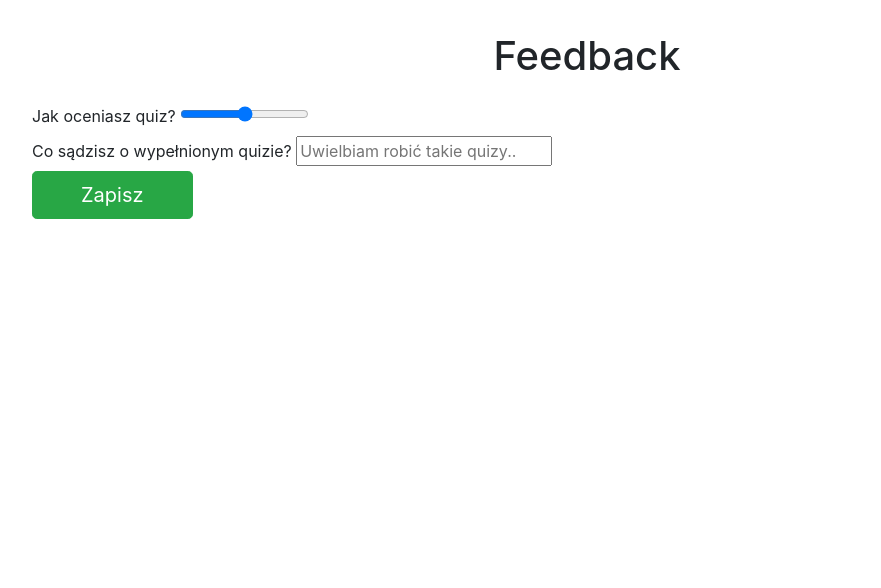
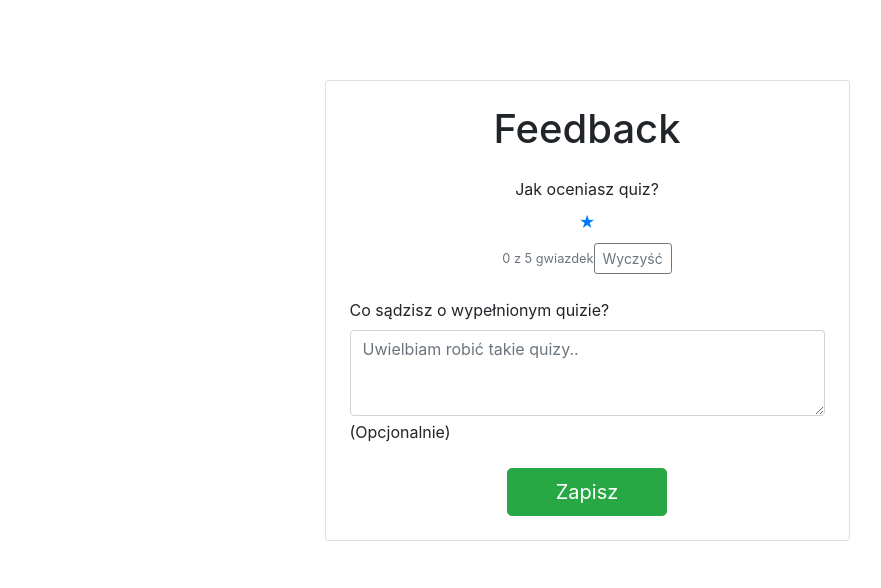
Before and after one commit to martinszkita/grywalizacja, a Django app: template gamification/quiz/templates/quiz/feedback.html in a window 1280 px wide. Shown: the part 40-628 px from the top of the page, without its empty margins (53-934 px from the left). Run offline with Django 5.2, Linux system fonts and the light colour scheme; the template is opened without the code that fills it: values that come from a table or form of the project are taken from there, most other values are stand-ins (such as "Sample title", 1, 10 or a date in 2020); some libraries are stand-ins or nearby versions.

Commit message:
Add star rating UI for quiz feedback

```diff
--- a/gamification/quiz/forms.py
+++ b/gamification/quiz/forms.py
@@ -104,21 +104,19 @@ class UserFeedbackForm(forms.Form):
     user_feedback = forms.IntegerField(
         label="Jak oceniasz quiz?",
         min_value=0,
-        max_value=10,
+        max_value=5,
         required=False,
-        widget=forms.NumberInput(
-            attrs={
-                "type": "range",
-                "min": "0",
-                "max": "10",
-                "step": "1",
-                "oninput": 'document.getElementById("val").innerText = this.value',
-            }
-        ),
+        widget=forms.HiddenInput(attrs={"id": "id_user_feedback"}),
     )
 
     user_comment = forms.CharField(
-        widget=forms.TextInput(attrs={"placeholder": "Uwielbiam robić takie quizy.."}),
+        widget=forms.Textarea(
+            attrs={
+                "placeholder": "Uwielbiam robić takie quizy..",
+                "rows": 3,
+                "class": "form-control",
+            }
+        ),
         required=False,
         label='Co sądzisz o wypełnionym quizie?'
     )
--- a/gamification/quiz/templates/quiz/feedback.html
+++ b/gamification/quiz/templates/quiz/feedback.html
@@ -1,15 +1,76 @@
 {% extends 'base.html' %}
 {% block title %} Feedback {% endblock title %}
 {% block content %}
-  <h1 class="text-center mb-4">Feedback</h1>
+  <div class="container py-5">
+    <div class="row justify-content-center">
+      <div class="col-lg-6 col-md-8">
+        <div class="card shadow-sm">
+          <div class="card-body p-4">
+            <h1 class="text-center mb-4">Feedback</h1>
+            <form method="post" class="needs-validation" novalidate>
+              {% csrf_token %}
+              {{ form.user_feedback }}
+              <div class="mb-4 text-center">
+                <p class="fw-semibold mb-2">{{ form.user_feedback.label }}</p>
+                <div class="star-rating d-flex justify-content-center gap-2 mb-2">
+                  {% for star in star_values %}
+                    <button
+                      type="button"
+                      class="btn btn-link text-decoration-none p-0 star text-muted fs-2"
+                      data-value="{{ star }}"
+                      aria-label="{{ star }} star"
+                    >★</button>
+                  {% endfor %}
+                </div>
+                <div class="d-flex align-items-center justify-content-center gap-2">
+                  <small id="rating-label" class="text-muted">0 z 5 gwiazdek</small>
+                  <button type="button" class="btn btn-outline-secondary btn-sm" id="clear-rating">Wyczyść</button>
+                </div>
+              </div>
 
-  <div class="slider-container">
-    <div id="rating-slider">
-      <form method="post">
-        {% csrf_token %}
-        {{ form }}
-        <button type="submit" class="btn btn-success btn-lg px-5 shadow">Zapisz</button>
-      </form>
+              <div class="mb-4">
+                <label for="{{ form.user_comment.id_for_label }}" class="form-label">{{ form.user_comment.label }}</label>
+                {{ form.user_comment }}
+                <div class="form-text">(Opcjonalnie)</div>
+              </div>
+
+              <div class="text-center">
+                <button type="submit" class="btn btn-success btn-lg px-5 shadow">Zapisz</button>
+              </div>
+            </form>
+          </div>
+        </div>
+      </div>
     </div>
   </div>
+
+  <script>
+    document.addEventListener("DOMContentLoaded", () => {
+      const ratingInput = document.getElementById("id_user_feedback");
+      const stars = document.querySelectorAll(".star-rating .star");
+      const clearButton = document.getElementById("clear-rating");
+      const ratingLabel = document.getElementById("rating-label");
+
+      const updateStars = (value) => {
+        stars.forEach((star) => {
+          star.classList.toggle("text-warning", Number(star.dataset.value) <= value);
+          star.classList.toggle("text-muted", Number(star.dataset.value) > value);
+        });
+        ratingLabel.textContent = `${value} z 5 gwiazdek`;
+      };
+
+      const setRating = (value) => {
+        ratingInput.value = value;
+        updateStars(value);
+      };
+
+      stars.forEach((star) => {
+        star.addEventListener("click", () => setRating(Number(star.dataset.value)));
+      });
+
+      clearButton.addEventListener("click", () => setRating(0));
+
+      setRating(Number(ratingInput.value || 0));
+    });
+  </script>
 {% endblock %}
```
Also changed, not shown: gamification/quiz/views.py (+10 -2 lines).
